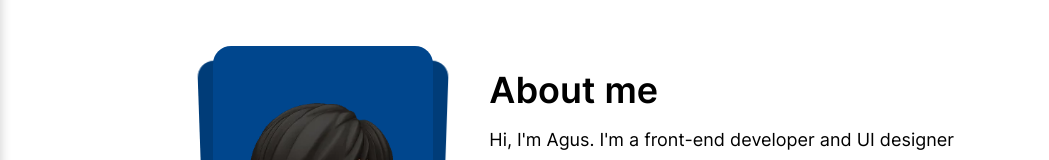
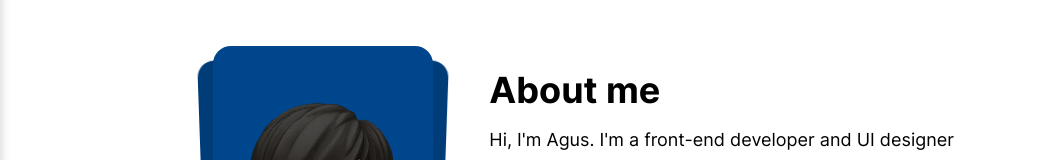
Before and after one commit to wibawasuyadnya/webapp-react, a React (Create React App) app: page / in a window 1280 px wide. Shown: the part 557-717 px from the top of the page, without its empty margins (0-1049 px from the left). Built offline with nearby package versions, Linux system fonts and the light colour scheme; no server answers.

Commit message:
update style

```diff
--- a/src/sections/About.jsx
+++ b/src/sections/About.jsx
@@ -26,7 +26,7 @@ function About() {
                         <SwiperSlide className="mySwiperSlide "><img src={images3} alt="aboutPic"  className=" w-full h-full object-cover"/></SwiperSlide>
                      </Swiper>
                     <div className="xs:pb-8">
-                        <h2 className="text-4xl xs:text-3xl text-[color:var(--clr-secondary)] font-inter-semi-bold mb-4 xs:mb-3 mx-14 xs:mx-0">{aboutProps.title}</h2>
+                        <h2 className="text-4xl xs:text-3xl text-[color:var(--clr-secondary)] font-inter-bold mb-4 xs:mb-3 mx-14 xs:mx-0">{aboutProps.title}</h2>
                         <h3 className="text-lg text-[color:var(--clr-body)] font-inter-normal xs:order-1 mx-14 xs:mx-0">{aboutProps.desc}</h3>
                     </div>
                 </div>
```
